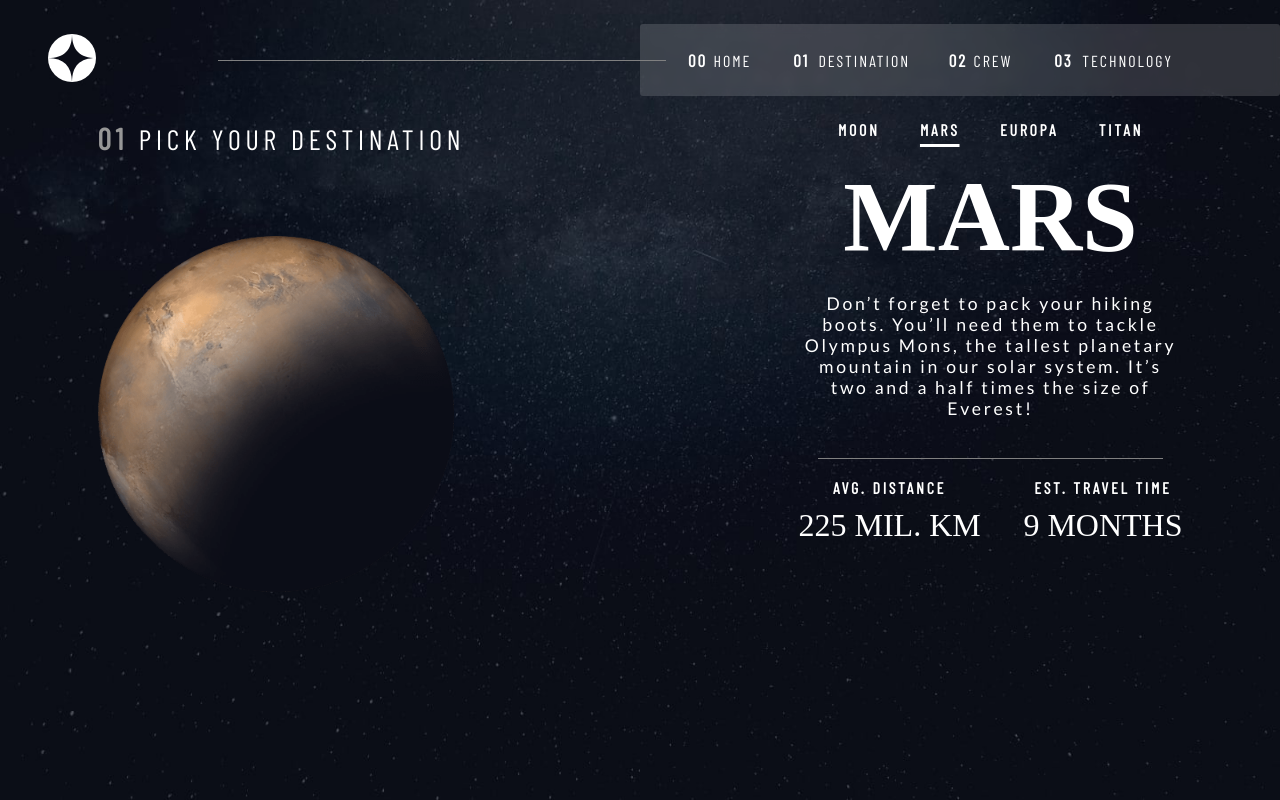
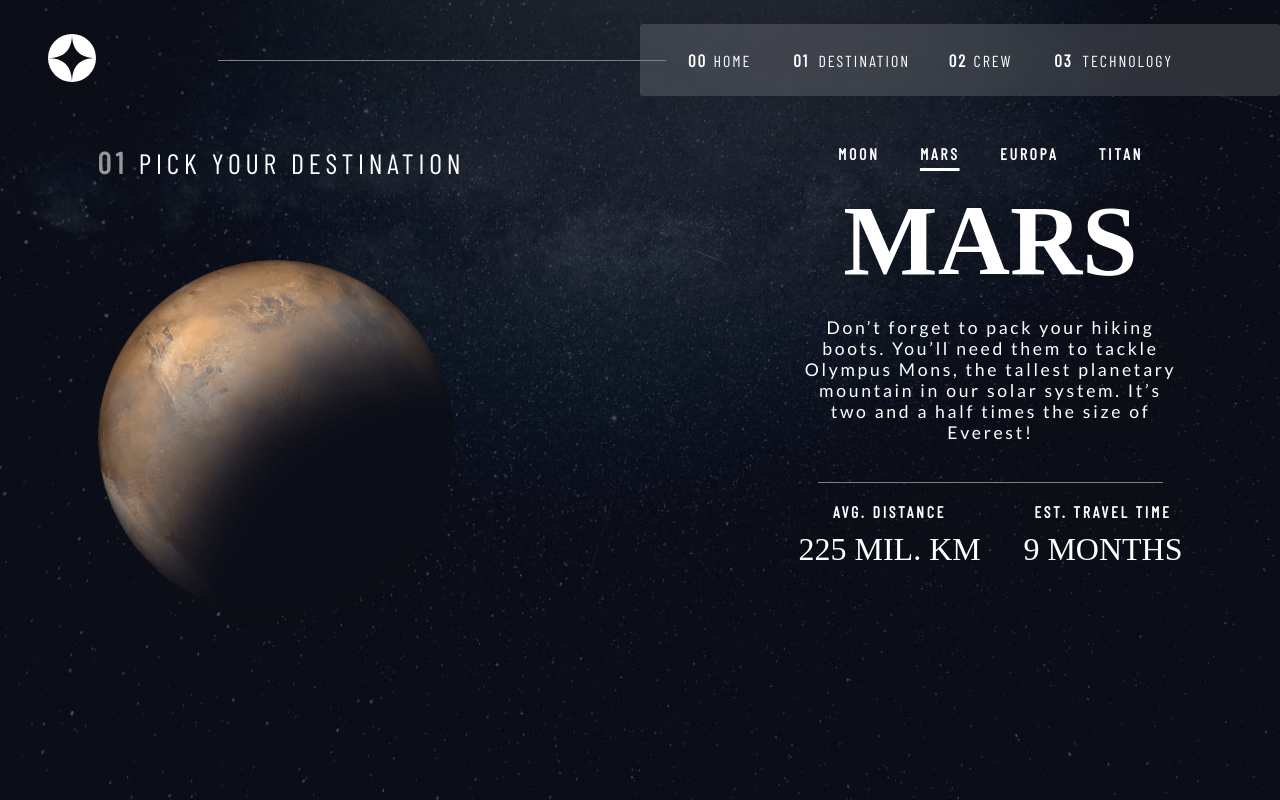
Before and after one commit to Matheusnugas/mlnspacetourism, a React (Create React App) app: page /destination/mars in a window 1280 px wide. Built offline with nearby package versions, Linux system fonts and the light colour scheme; a web font is replaced by a local one.

Commit message:
margin fix

```diff
--- a/src/pages/Destination.css
+++ b/src/pages/Destination.css
@@ -18,6 +18,7 @@
         justify-content: center;
         align-items: center;
         gap: 20%;
+        margin-top: 1.5em;
     }
 
     .destinationCTA {
```
